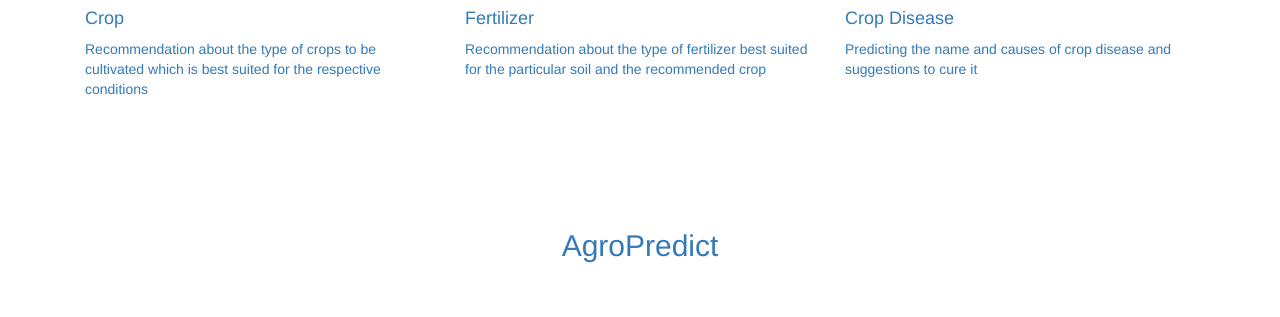
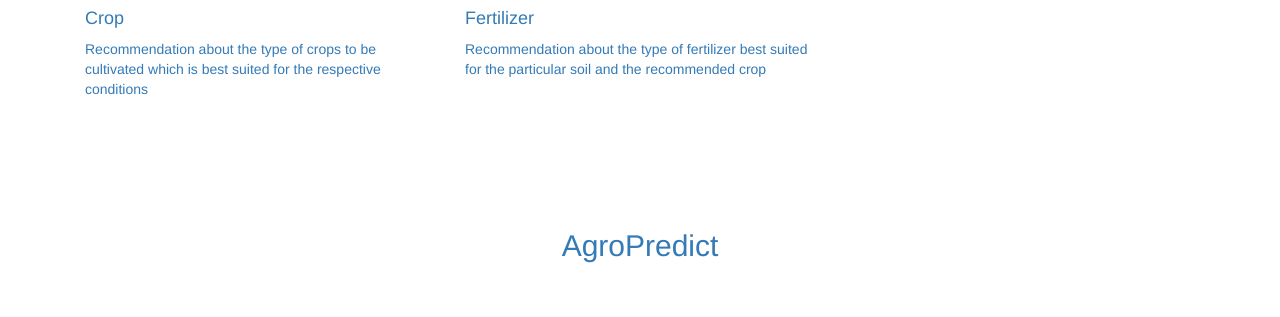
Before and after one commit to Nagpal45/AgroPredict, a Flask app: page / in a window 1280 px wide. Shown: the part 1204-1521 px from the top of the page. Run offline with Flask 3, Linux system fonts and the light colour scheme; parts of the project's set-up code (start-up, migrations or seed data) failed here and were passed over; some libraries are stand-ins or nearby versions; some web fonts are replaced.

Commit message:
minor changes

```diff
--- a/app/app.py
+++ b/app/app.py
@@ -1,4 +1,5 @@
-from flask import Flask, render_template, request, Markup
+from flask import Flask, render_template, request
+from markupsafe import Markup
 import numpy as np
 import pandas as pd
 from utils.fertilizer import fertilizer_dic
@@ -6,7 +7,7 @@ import requests
 import config
 import pickle
 
-crop_recommendation_model_path = 'models/RandomForest.pkl'
+crop_recommendation_model_path = '../models/RandomForest.pkl'
 crop_recommendation_model = pickle.load(
     open(crop_recommendation_model_path, 'rb'))
 
@@ -121,3 +122,6 @@ def fert_recommend():
     response = Markup(str(fertilizer_dic[key]))
 
     return render_template('fertilizer-result.html', recommendation=response, title=title)
+
+if __name__ == '__main__':
+    app.run(debug=True)
--- a/app/templates/index.html
+++ b/app/templates/index.html
@@ -75,18 +75,6 @@
 					</div>
 				</a>
 			</div>
-			<div class="col-lg-4 col-md-6 blog-right mt-lg-0 mt-5 pt-lg-0 pt-md-5">
-
-				<img src="{{ url_for('static', filename='images/s4.jpg') }}" class="img-fluid" alt="">
-
-				<!-- <img src="images/s4.jpg" class="img-fliud" alt="" /> -->
-				<a href="{{ url_for('disease_prediction') }}">
-					<div class="blog-info">
-						<h4>Crop Disease</h4>
-						<p class="mt-2">Predicting the name and causes of crop disease and suggestions to cure it</p>
-					</div>
-				</a>
-			</div>
 		</div>
 	</div>
 </section>
--- a/app/templates/layout.html
+++ b/app/templates/layout.html
@@ -177,9 +177,6 @@ Smartphone Compatible web template, free webdesigns for Nokia, Samsung, LG, Sony
 					<li class="nav-item">
 						<a class="nav-link" href="{{ url_for('fertilizer_recommendation') }}">Fertilizer</a>
 					</li>
-					<li class="nav-item">
-						<a class="nav-link" href="{{ url_for('disease_prediction') }}">Disease</a>
-					</li>
 				</ul>
 			</div>
 		</div>
```
Also changed, not shown: 3 other files.
